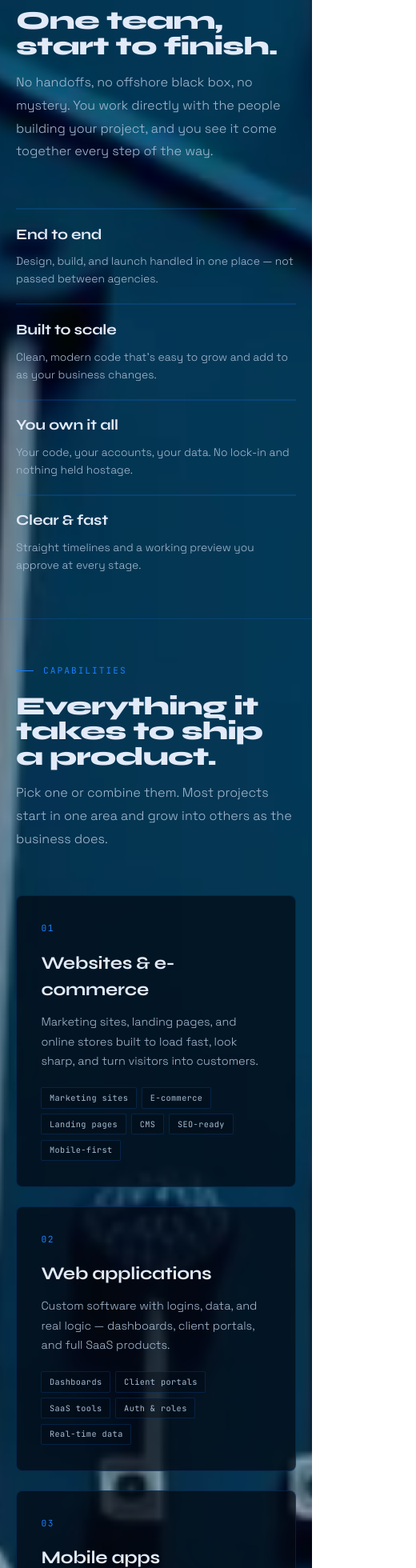
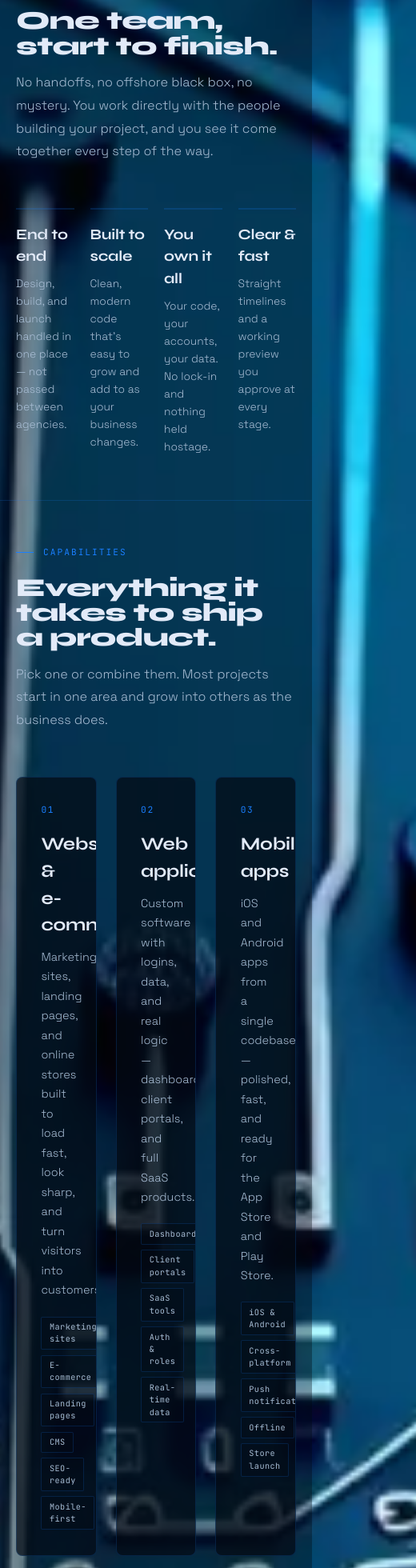
Before and after one commit to PrecisionMartech/precisionmartech-website, a React (Vite) app: page /work in a window 390 px wide. Shown: the part 1106-3066 px from the top of the page at 80% size, 520 px wide, since content can reach past the window. Built offline with nearby package versions, Linux system fonts and the light colour scheme.

Commit message:
Reapply "Keep full-width desktop layout on mobile - remove responsive grid collapsing"
This reverts commit 7dcfc1bf4d5c94d01b100f9d005f806dd378290c.

```diff
--- a/src/work.css
+++ b/src/work.css
@@ -205,15 +205,6 @@
 @media (max-width: 1024px) {
   .work-page .wk-hero .wk-wrap { grid-template-columns: 1fr; gap: 2.5rem; }
   .work-page .wk-panel { max-width: 520px; }
-  .work-page .wk-caps { grid-template-columns: repeat(2, 1fr); }
-  .work-page .wk-diffs { grid-template-columns: repeat(2, 1fr); }
-}
-@media (max-width: 820px) {
-  .work-page .wk-saug-grid { grid-template-columns: 1fr; }
-}
-@media (max-width: 680px) {
-  .work-page .wk-caps { grid-template-columns: 1fr; }
-  .work-page .wk-steps { grid-template-columns: 1fr 1fr; }
 }
 @media (max-width: 768px) {
   /* Mobile: Apply circuit board background to hero, matching home page */
@@ -237,9 +228,5 @@
     pointer-events: none;
   }
   .work-page .wk-hero > * { position: relative; z-index: 1; }
-}
-@media (max-width: 460px) {
-  .work-page .wk-diffs { grid-template-columns: 1fr; }
-  .work-page .wk-steps { grid-template-columns: 1fr; }
   .work-page .wk-cta-inner { flex-direction: column; align-items: flex-start; }
 }
```
